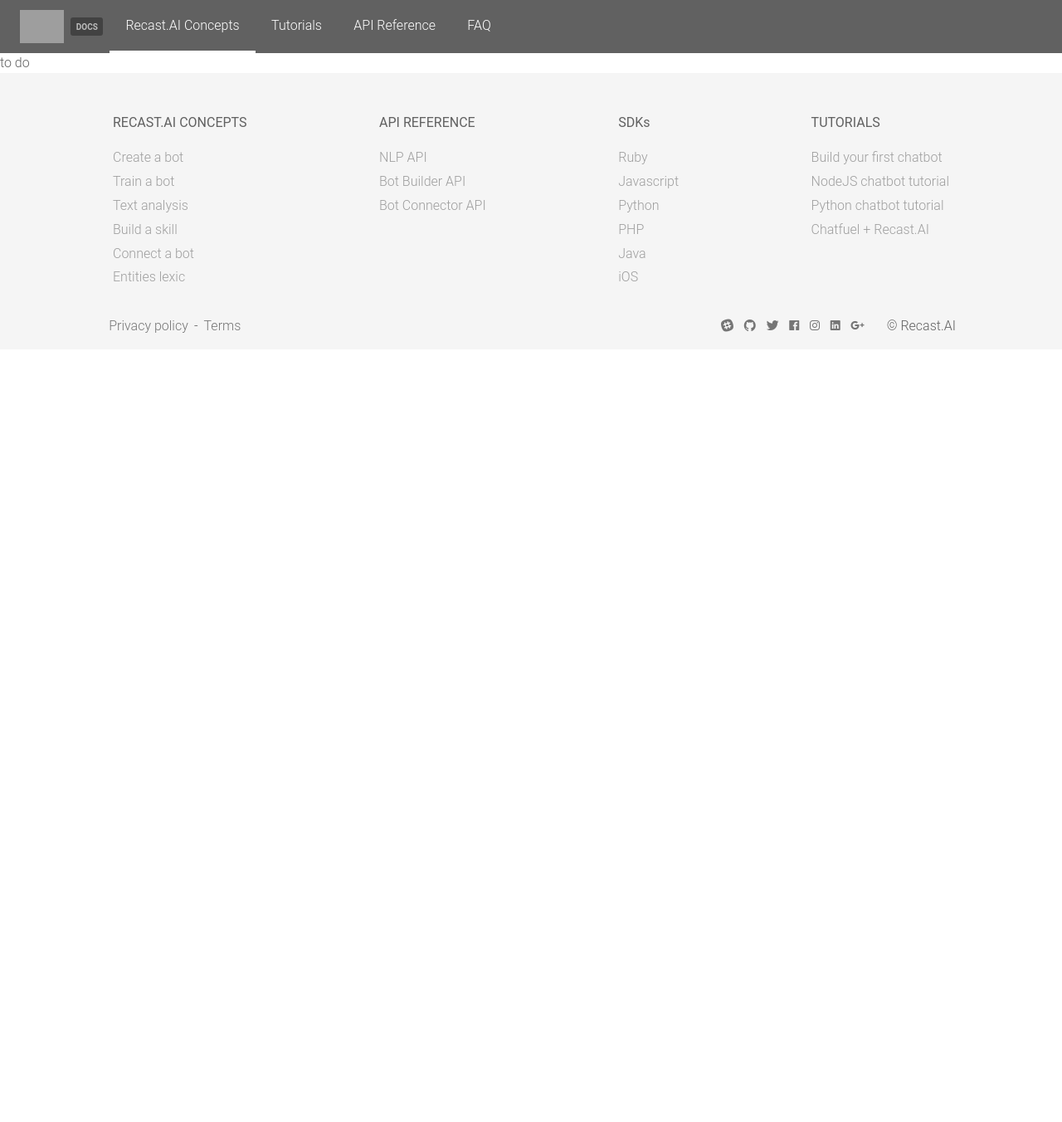
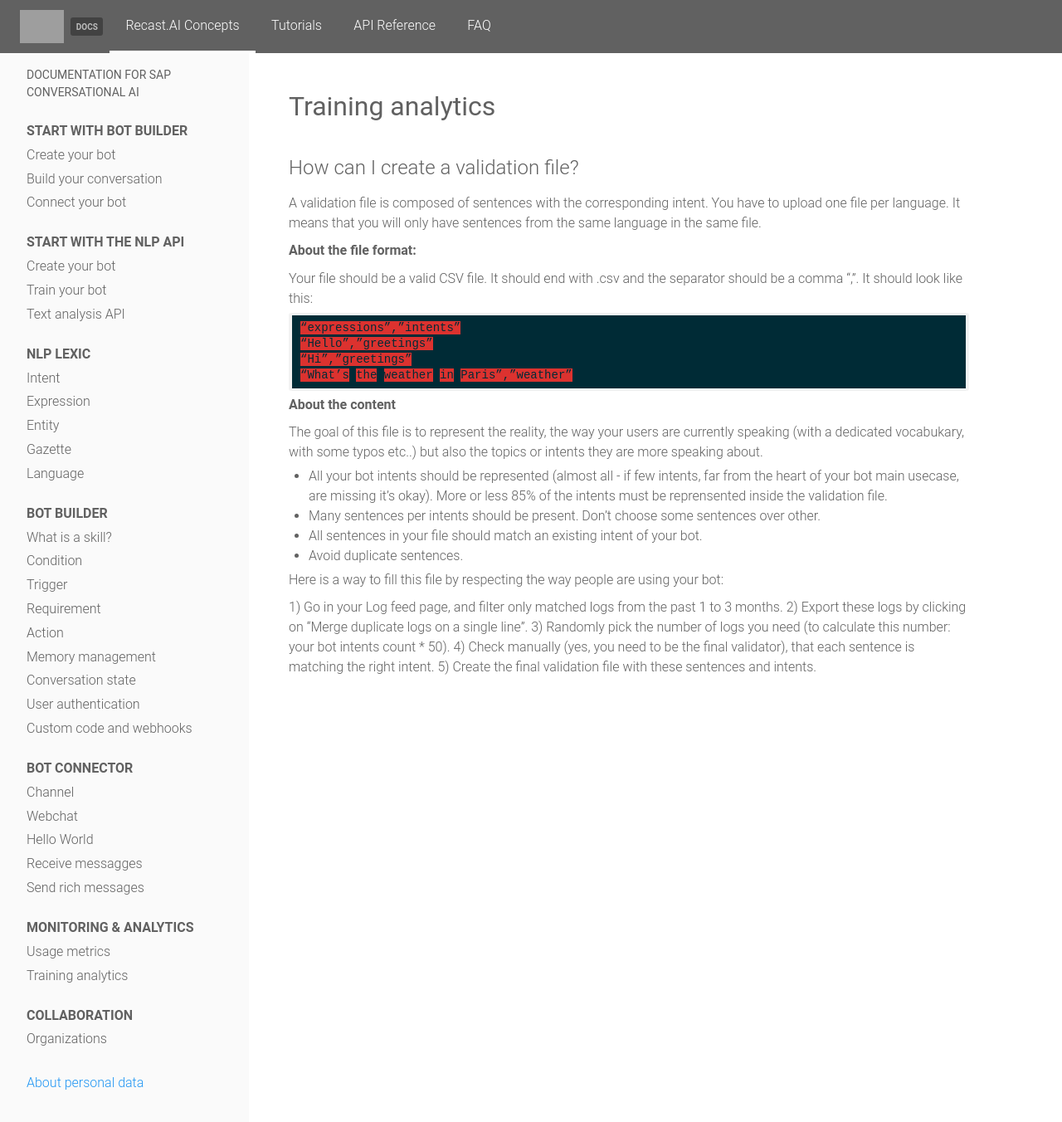
Before and after one commit to SAP-archive/docs, a Jekyll site: the page built from concepts/monitor/training_analytics.md, in a window 1280 px wide and 1400 px high. Shown: the top 1352 px of the window at 83% size. Built offline with Jekyll 4.4.1, drawn with Linux system fonts in a browser that asks for light colours; nearby versions of some CDN libraries; our own code applies the rules of GitHub Pages for plain Markdown files; a style sheet for code colours, icons or effects is not loaded; grey boxes are pictures that could not be loaded.

Commit message:
Update training_analytics.md

```diff
--- a/concepts/monitor/training_analytics.md
+++ b/concepts/monitor/training_analytics.md
@@ -1 +1,39 @@
-to do
+---
+layout: concept
+title: Training analytics
+permalink: /concepts/training-analytics
+---
+
+## How can I create a validation file?
+
+A validation file is composed of sentences with the corresponding intent.
+You have to upload one file per language. It means that you will only have sentences from the same language in the same file.
+
+**About the file format:**
+
+Your file should be a valid CSV file. It should end with .csv and the separator should be a comma “,”.
+It should look like this:
+
+~~~ json
+“expressions”,”intents”
+“Hello”,”greetings”
+“Hi”,”greetings”
+“What’s the weather in Paris”,”weather”
+~~~
+
+**About the content**
+
+The goal of this file is to represent the reality, the way your users are currently speaking (with a dedicated vocabukary, with some typos etc..) but also the topics or intents they are more speaking about.
+
+* All your bot intents should be represented (almost all - if few intents, far from the heart of your bot main usecase, are missing it’s okay). More or less 85% of the intents must be reprensented inside the validation file.
+* Many sentences per intents should be present. Don’t choose some sentences over other.
+* All sentences in your file should match an existing intent of your bot.
+* Avoid duplicate sentences.
+
+Here is a way to fill this file by respecting the way people are using your bot:
+
+1) Go in your Log feed page, and filter only matched logs from the past 1 to 3 months.
+2) Export these logs by clicking on "Merge duplicate logs on a single line".
+3) Randomly pick the number of logs you need (to calculate this number: your bot intents count * 50).
+4) Check manually (yes, you need to be the final validator), that each sentence is matching the right intent.
+5) Create the final validation file with these sentences and intents.
```
